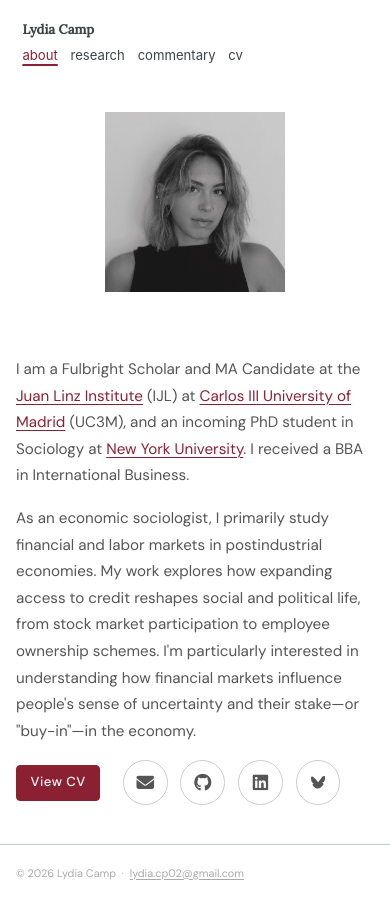
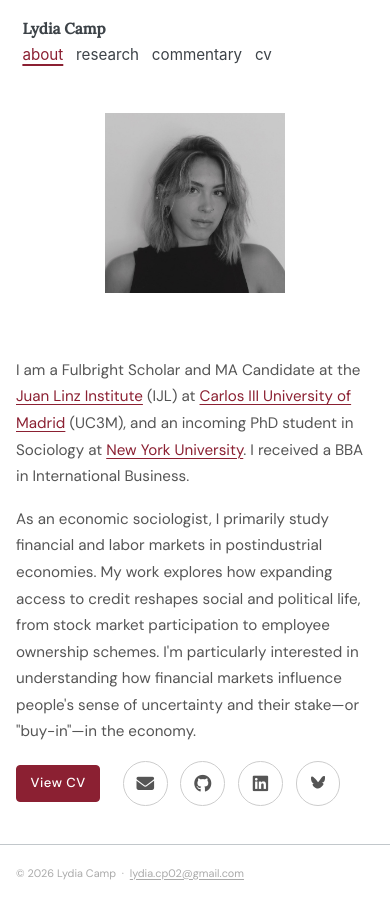
Before and after one commit to lydiagcamp/lydiagcamp.github.io, a Jekyll site: the page built from _pages/about.md, in a window 390 px wide and 900 px high. Built offline with Jekyll 4.4.1, drawn with Linux system fonts in a browser that asks for light colours.

Commit message:
Mobile: substantially larger name, slightly larger nav links
Co-Authored-By: Claude Sonnet 4.6 <noreply@anthropic.com>

```diff
--- a/assets/css/custom.css
+++ b/assets/css/custom.css
@@ -379,7 +379,7 @@ body {
   }
 
   .masthead__menu-item--lg a {
-    font-size: 1.4rem !important;
+    font-size: 2rem !important;
     padding-left: 0.75rem !important;
   }
 
@@ -398,7 +398,7 @@ body {
   }
 
   .site-nav--simple .masthead__menu-item a {
-    font-size: 0.82rem !important;
+    font-size: 0.95rem !important;
     padding-left: 0.4rem !important;
     padding-right: 0.4rem !important;
   }
```
